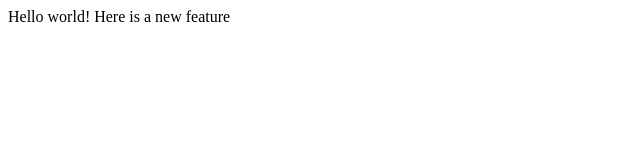
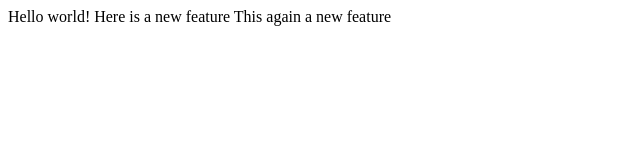
Before and after one commit to rparrinha/lecture1, a plain HTML site: page index.html in a window 1280 px wide. Shown: the whole page, without its empty margins (0-640 px from the left). Drawn offline with Linux system fonts and the light colour scheme.

Commit message:
Third change

```diff
--- a/index.html
+++ b/index.html
@@ -7,5 +7,6 @@
   <body>
     Hello world!
     Here is a new feature
+    This again a new feature
   </body>
 </html>
```
